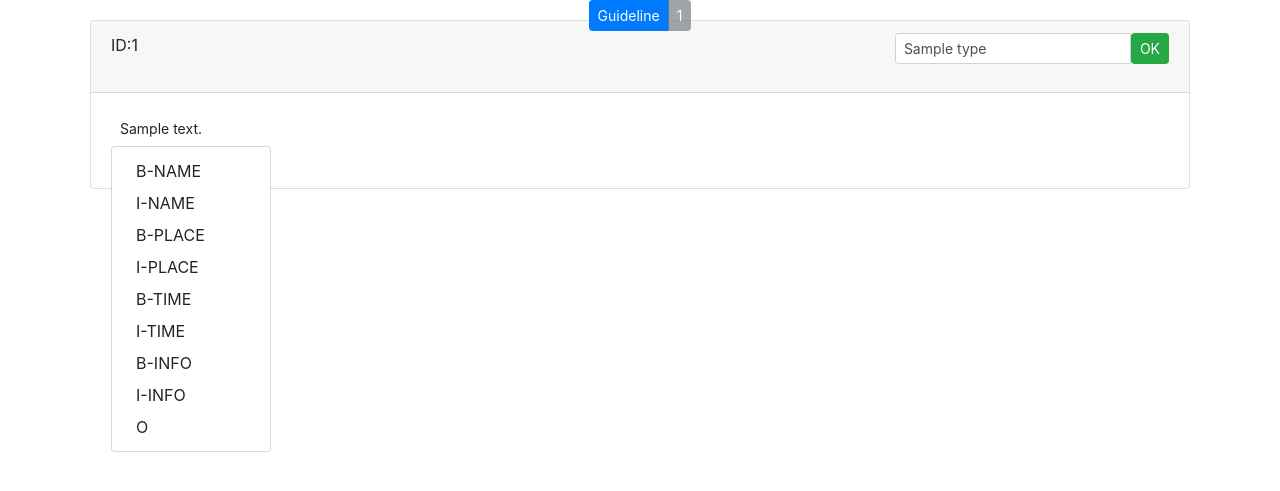
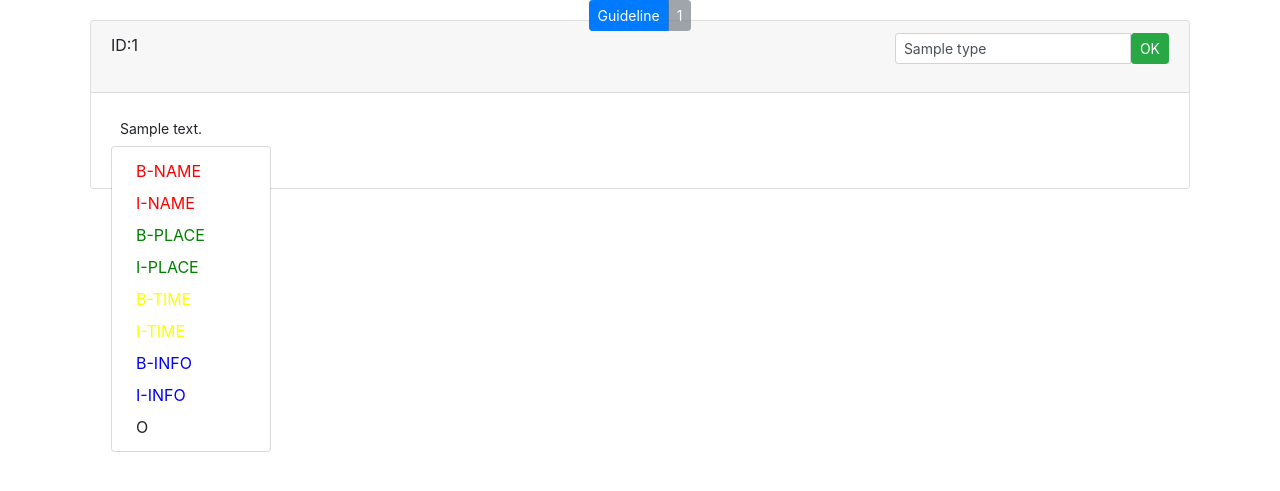
Before and after one commit to dewzzjr/tagging-event, a Flask app: template templates/show_entries.html in a window 1280 px wide, after a click that opens the changed part. Shown: the top 491 px of the page. Run offline with Flask 2, Linux system fonts and the light colour scheme; the template is opened without the code that fills it: most values are stand-ins (such as "Sample title", 1, 10 or a date in 2020); parts of the project's set-up code (start-up, migrations or seed data) failed here and were passed over; some libraries are stand-ins or nearby versions.

Commit message:
update type

```diff
--- a/static/css/custom.css
+++ b/static/css/custom.css
@@ -30,6 +30,22 @@
     color: #fff;
 }
 
+a.dropdown-item.success {
+    color: green;
+}
+
+a.dropdown-item.danger {
+    color: red;
+}
+
+a.dropdown-item.warning {
+    color: yellow;
+}
+
+a.dropdown-item.info {
+    color: blue;
+}
+
 /* Style page content - use this if you want to push the page content to the right when you open the side navigation */
 #main {
     transition: margin-left .5s;
--- a/templates/show_entries.html
+++ b/templates/show_entries.html
@@ -22,14 +22,14 @@
                 {{tt}}
             </div>
             <div class="dropdown-menu">
-                <a onclick="tagging(this);" class="dropdown-item {{ 'active' if entry.label[loop.index0] == 'B-NAME' }}">B-NAME</a>
-                <a onclick="tagging(this);" class="dropdown-item {{ 'active' if entry.label[loop.index0] == 'I-NAME' }}">I-NAME</a>
-                <a onclick="tagging(this);" class="dropdown-item {{ 'active' if entry.label[loop.index0] == 'B-PLACE' }}">B-PLACE</a>
-                <a onclick="tagging(this);" class="dropdown-item {{ 'active' if entry.label[loop.index0] == 'I-PLACE' }}">I-PLACE</a>
-                <a onclick="tagging(this);" class="dropdown-item {{ 'active' if entry.label[loop.index0] == 'B-TIME' }}">B-TIME</a>
-                <a onclick="tagging(this);" class="dropdown-item {{ 'active' if entry.label[loop.index0] == 'I-TIME' }}">I-TIME</a>
-                <a onclick="tagging(this);" class="dropdown-item {{ 'active' if entry.label[loop.index0] == 'B-INFO' }}">B-INFO</a>
-                <a onclick="tagging(this);" class="dropdown-item {{ 'active' if entry.label[loop.index0] == 'I-INFO' }}">I-INFO</a>
+                <a onclick="tagging(this);" class="dropdown-item danger {{ 'active' if entry.label[loop.index0] == 'B-NAME' }}">B-NAME</a>
+                <a onclick="tagging(this);" class="dropdown-item danger {{ 'active' if entry.label[loop.index0] == 'I-NAME' }}">I-NAME</a>
+                <a onclick="tagging(this);" class="dropdown-item success {{ 'active' if entry.label[loop.index0] == 'B-PLACE' }}">B-PLACE</a>
+                <a onclick="tagging(this);" class="dropdown-item success {{ 'active' if entry.label[loop.index0] == 'I-PLACE' }}">I-PLACE</a>
+                <a onclick="tagging(this);" class="dropdown-item warning {{ 'active' if entry.label[loop.index0] == 'B-TIME' }}">B-TIME</a>
+                <a onclick="tagging(this);" class="dropdown-item warning {{ 'active' if entry.label[loop.index0] == 'I-TIME' }}">I-TIME</a>
+                <a onclick="tagging(this);" class="dropdown-item info {{ 'active' if entry.label[loop.index0] == 'B-INFO' }}">B-INFO</a>
+                <a onclick="tagging(this);" class="dropdown-item info {{ 'active' if entry.label[loop.index0] == 'I-INFO' }}">I-INFO</a>
                 <a onclick="tagging(this);" class="dropdown-item {{ 'active' if entry.label[loop.index0] == 'O' }}">O</a>
             </div>
         </span>
```
